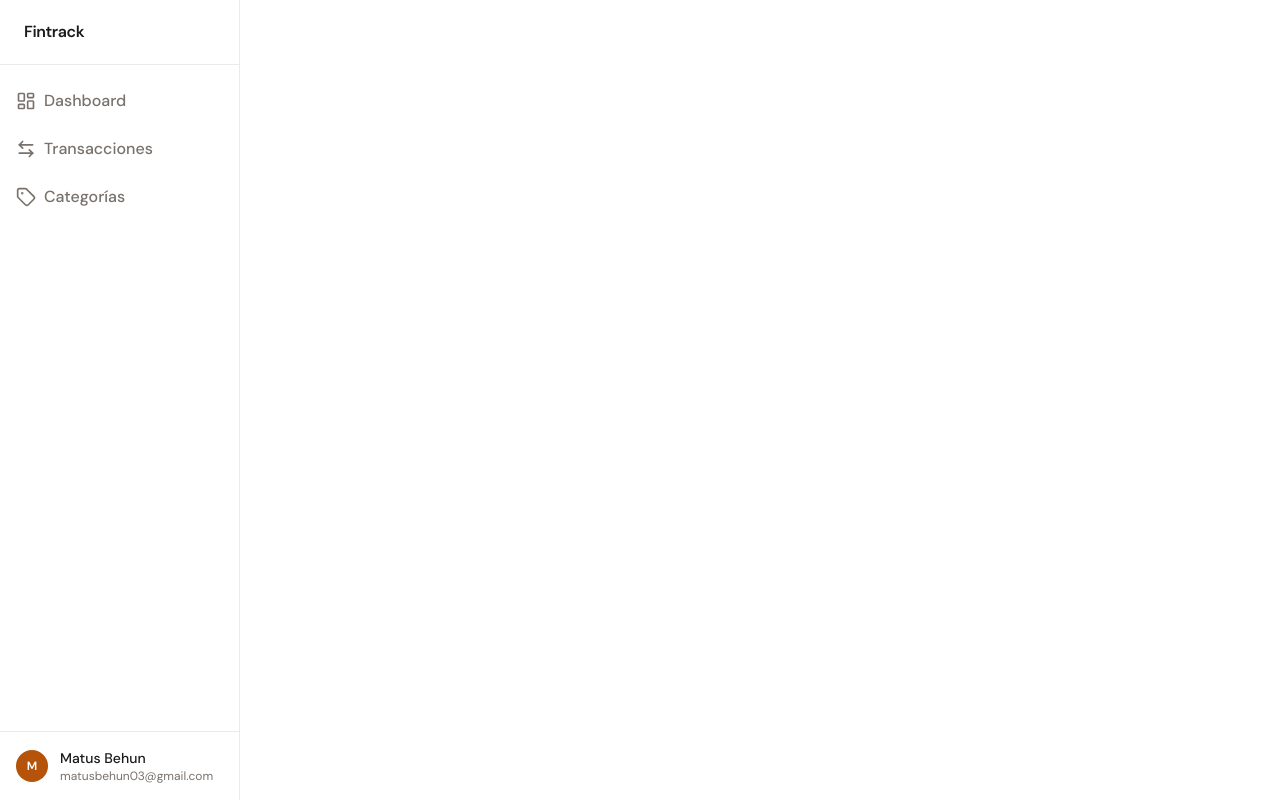
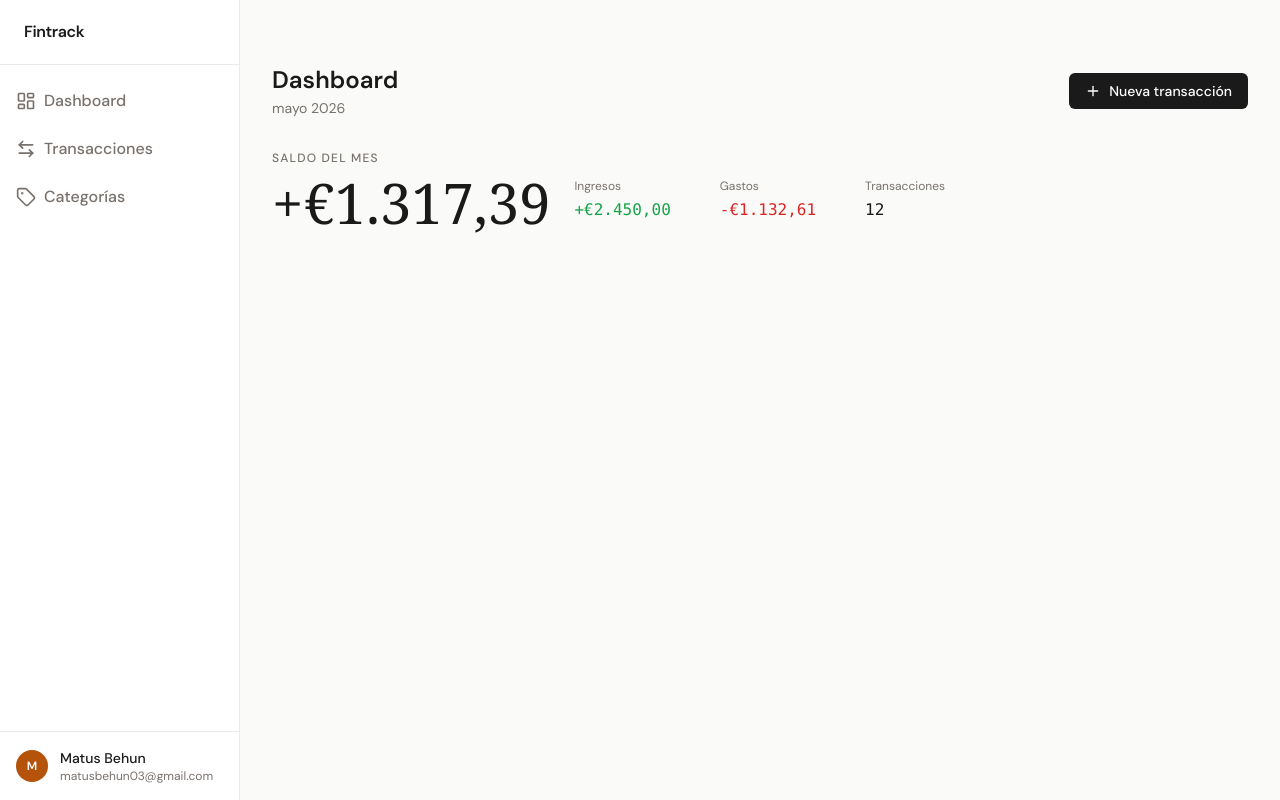
Before and after one commit to Matusbh/FinTrack, a React (Vite) app: page / in a window 1280 px wide. Built offline with nearby package versions, Linux system fonts and the light colour scheme.

Commit message:
feat: encabezado de la pantalla de dashboard pero con informacion estatica

```diff
--- a/src/components/layout/Header.jsx
+++ b/src/components/layout/Header.jsx
@@ -4,7 +4,7 @@ import Sidebar from "../layout/Sidebar.jsx";
 export default function Header() {
   return (
     <>
-      <aside className="fixed inset-y-0 left-0 w-60 bg-white border-r border-[#EAEAEA] flex flex-col z-10">
+      <aside className="hidden lg:flex flex-col fixed inset-y-0 left-0 w-60 bg-white border-r border-[#EAEAEA] z-10">
         <div className="px-6 py-5 border-b border-[#EAEAEA]">
           <span className="text-base font-semibold text-[#1A1A1A] tracking-tight">
             Fintrack
--- a/src/components/ui/Button.jsx
+++ b/src/components/ui/Button.jsx
@@ -1 +1,15 @@
 // Botón reutilizable en toda la app. Recibe el texto, el estilo (primario, secundario, peligro) y una función onClick.
+
+export default function Button({ text, style = "primary", onClick }) {
+  const styles = {
+    primary: "bg-[#16A34A] hover:bg-[#15803D] text-white",
+    secondary: "bg-[#EAEAEA] hover:bg-[#D4D4D4] text-[#1A1A1A]",
+    danger: "bg-[#DC2626] hover:bg-[#B91C1C] text-white",
+  };
+
+  return (
+    <button className={styles[style]} onClick={onClick}>
+      {text}
+    </button>
+  );
+}
--- a/src/index.css
+++ b/src/index.css
@@ -3,11 +3,10 @@
 body {
   font-family: "DM Sans", system-ui, sans-serif;
   color: #78716c;
+  background-color: var(--bg);
 }
 
 #root {
-  width: 1126px;
-  max-width: 100%;
   min-height: screen-height;
 }
 
@@ -17,10 +16,12 @@ body {
   --font-jetbrains: "JetBrains Mono", monospace;
 
   /** Colors */
-  --color-primary: var(--primary);
+  --color-bg: var(--bg);
+  --color-font-color-grey: var(--mygrey);
 }
 
 :root {
   /* Ejemplos  */
-  --primary: #7c3aed;
+  --bg: #fafaf8;
+  --mygrey: #78716c;
 }
--- a/src/pages/DashboardPage.jsx
+++ b/src/pages/DashboardPage.jsx
@@ -1,10 +1,66 @@
 // Página principal de la app. Carga y muestra las SummaryCards y los gráficos de gastos.
 import Header from "../components/layout/Header.jsx";
+import { Plus } from "lucide-react";
 
 export default function DashboardPage() {
   return (
     <>
-      <Header />
+      <div>
+        <Header />
+      </div>
+      <div className="lg:ml-60 flex-1 px-4 py-4 lg:px-8 lg:py-8">
+        <div id="cabecera" className="">
+          <div className="flex items-center justify-between mb-4 mt-4 lg:mb-8 lg:mt-8">
+            <div>
+              <h2 className="text-2xl font-semibold text-[#1A1A1A]">
+                Dashboard
+              </h2>
+              <p className="text-sm text-[#78716C] mt-0.5">mayo 2026</p>
+            </div>
+            <a
+              href="#"
+              className="inline-flex items-center gap-2 bg-[#1A1A1A] text-white text-sm font-medium px-4 py-2 rounded-md hover:bg-[#333333] active:scale-[0.98] transition-all duration-150"
+            >
+              <Plus size={16} />
+              Nueva transacción
+            </a>
+          </div>
+        </div>
+        <div id="balance">
+          <div className="mb-8">
+            <p className="text-xs text-[#78716C] uppercase tracking-widest font-medium mb-2">
+              Saldo del mes
+            </p>
+            <div className="flex items-end gap-6 flex-wrap">
+              <p className="font-serif text-4xl lg:text-[3.5rem] leading-none text-[#1A1A1A]">
+                +€1.317,39
+              </p>
+              <div className="flex gap-6 mb-2">
+                <div>
+                  <p className="text-xs mb-1">Ingresos</p>
+                  <p className="font-mono text-base text-[#16A34A]">
+                    +€2.450,00
+                  </p>
+                </div>
+                <div className="w-px "></div>
+                <div>
+                  <p className="text-xs mb-1">Gastos</p>
+                  <p className="font-mono text-base text-[#DC2626]">
+                    -€1.132,61
+                  </p>
+                </div>
+                <div className="w-px"></div>
+                <div>
+                  <p className="text-xs  mb-1">Transacciones</p>
+                  <p className="font-mono text-base text-[#1A1A1A]">12</p>
+                </div>
+              </div>
+            </div>
+          </div>
+        </div>
+        <div id="grid"></div>
+        <div id="gastos"></div>
+      </div>
     </>
   );
 }
```
